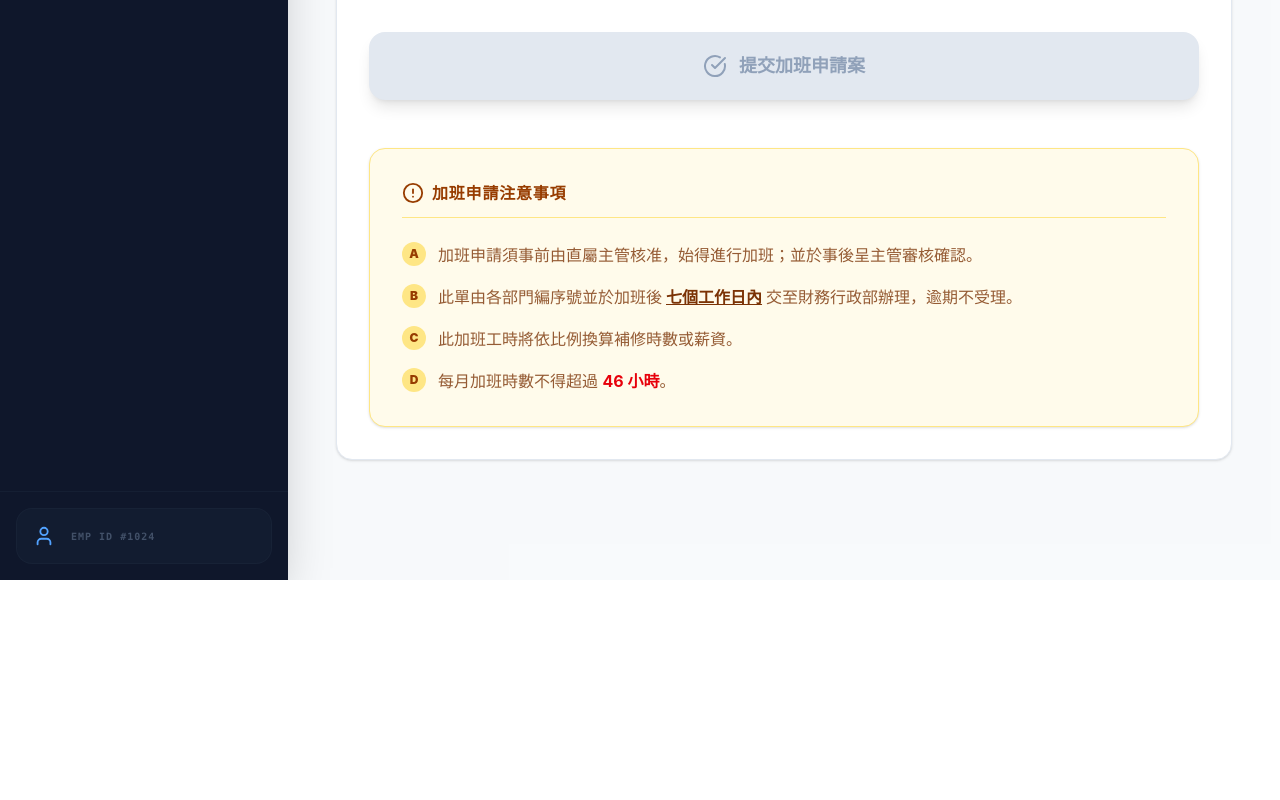
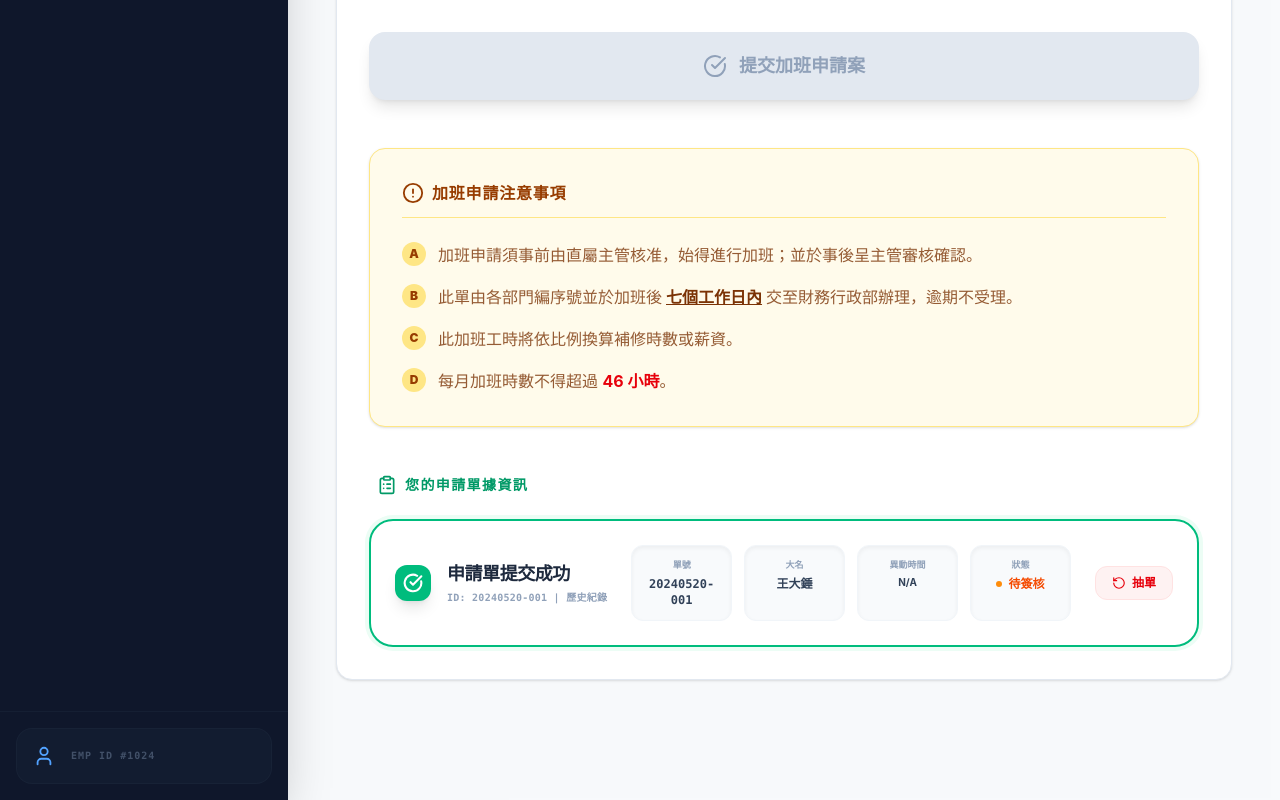
Before and after one commit to mattwu5678/matt-overtime, a React (Vite) app: page / in a window 1280 px wide. Shown: the part 1235-2035 px from the top of the page. Before the commit the page ends 1815 px from the top, so only its background shows below. Built offline with nearby package versions, Linux system fonts and the light colour scheme.

Commit message:
Initial commit: official document system

```diff
--- a/src/App.jsx
+++ b/src/App.jsx
@@ -41,6 +41,7 @@ const EMPLOYEE_DB = [
   { id: '3001', name: '陳小明', department: '業務部' },
 ];
 
+// 模擬當前登入者資訊
 const CURRENT_LOGGED_USER = { id: '1024', name: '王大錘' };
 
 const INITIAL_DATA = [
@@ -80,17 +81,16 @@ const App = () => {
   const [records, setRecords] = useState(INITIAL_DATA);
   const [isSupervisor, setIsSupervisor] = useState(true);
   const [isSidebarOpen, setIsSidebarOpen] = useState(true);
-  const [recentSubmissions, setRecentSubmissions] = useState([]);
 
   const [approvalComments, setApprovalComments] = useState({});
 
+  // 生成流水號邏輯
   const currentSerialNumber = useMemo(() => {
     const now = new Date();
     const year = now.getFullYear();
     const month = String(now.getMonth() + 1).padStart(2, '0');
     const day = String(now.getDate()).padStart(2, '0');
     const datePrefix = `${year}${month}${day}`;
-    // 序號根據當前 records 長度遞增
     const sequence = String(records.length + 1).padStart(3, '0');
     return `${datePrefix}-${sequence}`;
   }, [records.length]);
@@ -166,7 +166,6 @@ const App = () => {
     };
 
     setRecords([newRecord, ...records]);
-    setRecentSubmissions([newRecord, ...recentSubmissions]);
 
     setFormData({
       employeeId: CURRENT_LOGGED_USER.id, employeeName: CURRENT_LOGGED_USER.name,
@@ -192,23 +191,13 @@ const App = () => {
       approvedAt: new Date().toLocaleString()
     } : r));
 
-    setRecentSubmissions(recentSubmissions.map(r => r.id === id ? {
-      ...r,
-      status: newStatus,
-      comment: comment
-    } : r));
-
     const newComments = { ...approvalComments };
     delete newComments[id];
     setApprovalComments(newComments);
   };
 
-  // 抽單功能邏輯
   const handleWithdraw = (id) => {
-    // 從紀錄中移除
     setRecords(records.filter(r => r.id !== id));
-    // 從近期提交中移除
-    setRecentSubmissions(recentSubmissions.filter(r => r.id !== id));
   };
 
   const handleDateClick = (e) => {
@@ -218,6 +207,11 @@ const App = () => {
       }
     } catch (err) {}
   };
+
+  // 獲取當前登入者所有提交過的單據 (用於資訊欄)
+  const mySubmissions = useMemo(() => {
+    return records.filter(r => r.employeeId === CURRENT_LOGGED_USER.id);
+  }, [records]);
 
   const renderContent = () => {
     switch (activeTab) {
@@ -362,7 +356,7 @@ const App = () => {
                 <div className="flex items-center justify-between p-6 bg-slate-900 rounded-2xl text-white shadow-xl">
                   <div className="flex items-center gap-4">
                     <Timer className="text-blue-400" size={28} />
-                    <div className="text-left">
+                    <div className="text-left font-sans">
                       <p className="text-sm text-slate-400 font-bold uppercase tracking-wider">自動結算總時數</p>
                     </div>
                   </div>
@@ -421,24 +415,18 @@ const App = () => {
                 </ul>
               </div>
 
-              {/* 提交成功後的單據追蹤清單 */}
-              {recentSubmissions.length > 0 && (
+              {/* 提交成功後的單據追蹤清單 - 直接從 records 篩選出目前登入者的單據 */}
+              {mySubmissions.length > 0 && (
                 <div id="submission-tracking" className="mt-12 animate-in zoom-in-95 fade-in slide-in-from-top-6 duration-700 text-left font-sans">
                   <div className="mb-6 flex items-center justify-between px-2">
                     <div className="flex items-center gap-2">
                       <ClipboardList size={20} className="text-emerald-600" />
-                      <span className="text-sm font-black text-emerald-600 uppercase tracking-widest">近期提交的單據資訊</span>
+                      <span className="text-sm font-black text-emerald-600 uppercase tracking-widest">您的申請單據資訊</span>
                     </div>
-                    <button
-                      onClick={() => setRecentSubmissions([])}
-                      className="text-xs font-bold text-slate-400 hover:text-red-500 transition-colors bg-slate-100 px-3 py-1 rounded-full"
-                    >
-                      清空清單
-                    </button>
                   </div>
 
                   <div className="space-y-4">
-                    {recentSubmissions.map((record, index) => (
+                    {mySubmissions.map((record, index) => (
                       <div key={record.id} className={`bg-white border-2 ${index === 0 ? 'border-emerald-500 ring-4 ring-emerald-50' : 'border-slate-200 shadow-sm'} rounded-3xl p-6 relative overflow-hidden transition-all hover:border-emerald-300`}>
                         <div className="relative z-10 flex flex-col xl:flex-row xl:items-center justify-between gap-6">
                           <div className="flex items-center gap-4">
@@ -447,7 +435,7 @@ const App = () => {
                             </div>
                             <div>
                               <span className="text-lg font-black text-slate-800 tracking-tight">申請單提交成功</span>
-                              <p className="text-[10px] font-bold text-slate-400 mt-0.5 tracking-wide uppercase font-mono">ID: {record.id} | {record.submittedAt}</p>
+                              <p className="text-[10px] font-bold text-slate-400 mt-0.5 tracking-wide uppercase font-mono">ID: {record.id} | {record.submittedAt || '歷史紀錄'}</p>
                             </div>
                           </div>
 
@@ -462,19 +450,19 @@ const App = () => {
                             </div>
                             <div className="bg-slate-50 p-3 rounded-xl border border-slate-100 text-center shadow-inner">
                               <p className="text-[9px] font-black text-slate-400 uppercase mb-1">異動時間</p>
-                              <p className="text-[10px] font-bold text-slate-700 leading-tight">{record.submittedAt.split(' ')[1]}</p>
+                              <p className="text-[10px] font-bold text-slate-700 leading-tight">{(record.submittedAt || '').split(' ')[1] || 'N/A'}</p>
                             </div>
                             <div className="bg-slate-50 p-3 rounded-xl border border-slate-100 text-center shadow-inner">
                               <p className="text-[9px] font-black text-slate-400 uppercase mb-1">狀態</p>
                               <div className="flex items-center justify-center gap-1.5">
-                                <div className="w-1.5 h-1.5 bg-orange-400 rounded-full animate-pulse"></div>
-                                <p className="text-xs font-black text-orange-600 uppercase">{record.status}</p>
+                                <div className={`w-1.5 h-1.5 rounded-full ${record.status === '待簽核' ? 'bg-orange-400 animate-pulse' : 'bg-green-400'}`}></div>
+                                <p className={`text-xs font-black uppercase ${record.status === '待簽核' ? 'text-orange-600' : 'text-green-600'}`}>{record.status}</p>
                               </div>
                             </div>
                           </div>
 
-                          {/* 抽單按鈕 */}
                           <div className="flex gap-2">
+                            {record.status === '待簽核' && (
                               <button
                                 onClick={() => handleWithdraw(record.id)}
                                 className="flex items-center justify-center gap-1.5 bg-red-50 hover:bg-red-100 text-red-600 px-4 py-2 rounded-xl text-xs font-black transition-all border border-red-100 active:scale-95"
@@ -482,12 +470,7 @@ const App = () => {
                               >
                                 <RotateCcw size={14} /> 抽單
                               </button>
-                            <button
-                              onClick={() => setRecentSubmissions(recentSubmissions.filter(r => r.id !== record.id))}
-                              className="text-slate-300 hover:text-slate-600 p-2"
-                            >
-                              <X size={18} />
-                            </button>
+                            )}
                           </div>
                         </div>
                       </div>
@@ -513,22 +496,31 @@ const App = () => {
             ) : (
               records.filter(r => r.status === '待簽核').map(record => (
                 <div key={record.id} className="bg-white p-8 rounded-2xl shadow-sm border border-slate-200 flex flex-col gap-6 animate-in fade-in zoom-in-95 duration-300">
-                  <div className="flex flex-col xl:flex-row justify-between items-start xl:items-center gap-8">
-                    <div className="flex-1 space-y-4 w-full">
-                      <div className="flex items-center flex-wrap gap-3">
+                  <div className="flex flex-col space-y-4">
+                    {/* 頂部資訊列：名字、時間 inline 顯示 */}
+                    <div className="flex flex-wrap items-center gap-4">
+                      <div className="flex items-center gap-3">
                         <span className="px-3 py-1 bg-slate-100 text-slate-600 rounded-lg text-xs font-bold font-mono tracking-wider shadow-inner">單號: {record.id}</span>
+                        <h3 className="font-bold text-xl text-slate-800 tracking-tight">{record.applicant}</h3>
+                      </div>
+
+                      {/* 時間區塊：放到名字後面 */}
+                      <div className="flex items-center gap-2 text-sm font-mono text-slate-500 font-bold bg-slate-50 px-4 py-1.5 rounded-xl border border-slate-100 shadow-inner">
+                        <span className="text-blue-600">始：{record.startDateTime}</span>
+                        <ArrowRight size={14} className="text-slate-300 mx-1" />
+                        <span className="text-orange-600">終：{record.endDateTime}</span>
+                      </div>
+
+                      <div className="flex items-center gap-2">
                         <span className={`px-3 py-1 rounded-lg text-xs font-bold border ${record.reimbursementType === '補休' ? 'bg-indigo-50 text-indigo-600 border-indigo-100' : 'bg-emerald-50 text-emerald-600 border-emerald-100'}`}>{record.reimbursementType}</span>
                         <div className="flex items-center gap-2 bg-slate-800 text-white px-3 py-1.5 rounded-lg text-sm font-bold font-mono">
                           <Timer size={14} className="text-blue-400" /> {record.totalHours} 小時
                         </div>
-                        <h3 className="font-bold text-xl text-slate-800 ml-2 tracking-tight">{record.applicant}</h3>
                       </div>
-                      <div className="flex flex-col sm:flex-row sm:items-center gap-3 sm:gap-6 text-sm font-mono text-slate-500 font-bold">
-                        <div className="bg-slate-50 px-4 py-2.5 rounded-xl border border-slate-100 shadow-inner tracking-tighter">開始：{record.startDateTime}</div>
-                        <ArrowRight size={18} className="text-slate-300 hidden sm:block" />
-                        <div className="bg-slate-50 px-4 py-2.5 rounded-xl border border-slate-100 shadow-inner tracking-tighter">結束：{record.endDateTime}</div>
                     </div>
-                      <div className="bg-slate-50 p-4 rounded-xl text-base text-slate-600 border-l-4 border-slate-300 italic shadow-inner">事由：{record.reason}</div>
+
+                    <div className="bg-slate-50 p-4 rounded-xl text-base text-slate-600 border-l-4 border-slate-300 italic shadow-inner">
+                      事由：{record.reason}
                     </div>
                   </div>
 
@@ -688,7 +680,7 @@ const App = () => {
                <div className="space-y-4">
                  <div className="flex items-center justify-between text-xs font-bold">
                    <span className="text-slate-500 uppercase tracking-widest">使用者</span>
-                   <span className="text-blue-400 font-black">王大錘</span>
+                   <span className="text-blue-400 font-black">{CURRENT_LOGGED_USER.name}</span>
                  </div>
                  <div className="flex items-center justify-between text-xs font-bold">
                    <span className="text-slate-500 uppercase tracking-widest">權限級別</span>
@@ -704,7 +696,7 @@ const App = () => {
             <User size={22} className="text-blue-400 shrink-0" />
             {isSidebarOpen && (
               <div className="ml-4 overflow-hidden text-left animate-in fade-in duration-300">
-                <p className="text-[10px] font-black text-slate-500 font-mono tracking-widest uppercase opacity-60">EMP ID #1024</p>
+                <p className="text-[10px] font-black text-slate-500 font-mono tracking-widest uppercase opacity-60">EMP ID #{CURRENT_LOGGED_USER.id}</p>
               </div>
             )}
           </div>
```
Lines whose indentation alone changed are shown as unchanged.
